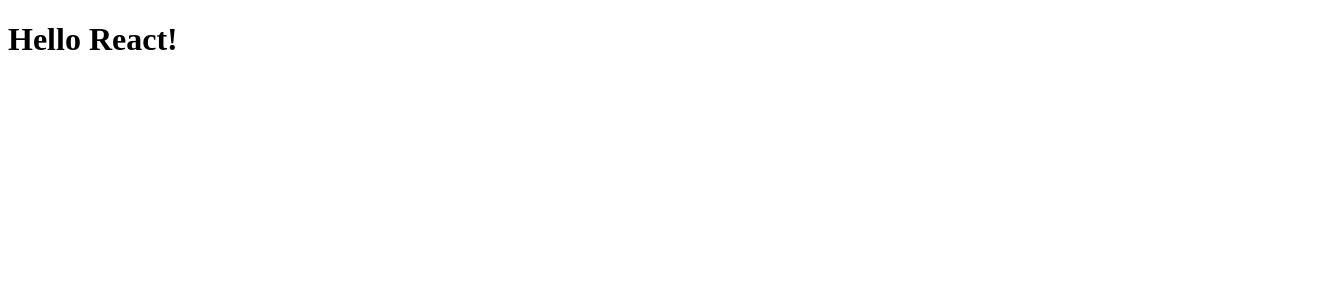
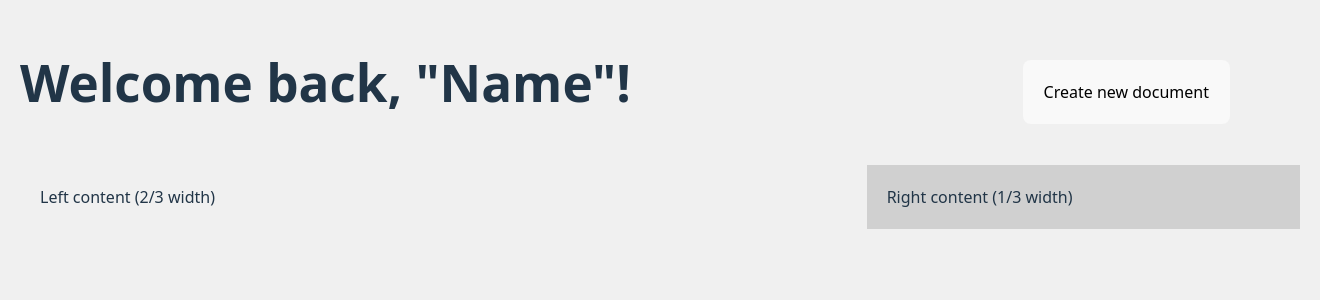
Before and after one commit to Oasis-NEU/f25-group-20, a React (Vite) app: page / in a window 1280 px wide. Shown: the top 300 px of the page, 1320 px wide, since content can reach past the window. Built offline with nearby package versions, Linux system fonts and the light colour scheme.

Commit message:
Created main page

```diff
--- a/src/App.jsx
+++ b/src/App.jsx
@@ -1,9 +1,40 @@
-function App() {
+import React from 'react';
+
+const App = () => {
   return (
-    <div className="App">
-      <h1>Hello World!</h1>
+    <div style={{ width: '100vw',      // full width of the window
+    height: '100vh',     // full height of the window
+    backgroundColor: '#f0f0f0',
+    padding: '20px'}}>
+      {/* Top bar */}
+      <div
+        style={{
+          display: 'flex',
+          justifyContent: 'space-between',
+          alignItems: 'flex-start',
+          marginTop: '0px',
+          marginBottom: '20px'
+        }}
+      >
+        <h1 style={{display: 'flex'}}>Welcome back, "Name"!</h1>
+        <button style = {{marginRight: "70px", marginTop: "40px", padding: "20px"}}>Create new document</button>
+      </div>
+
+      {/* Main content */}
+      <div style={{ display: 'flex', gap: '20px' }}>
+        <div style={{ flex: 2, backgroundColor: '#f0f0f0', padding: '20px' }}>
+          Left content (2/3 width)
+        </div>
+        <div style={{ flex: 1, backgroundColor: '#d0d0d0', padding: '20px' }}>
+          Right content (1/3 width)
+        </div>
+      </div>
     </div>
   );
-}
+};
+
+
+
+
 
 export default App;
--- a/src/main.jsx
+++ b/src/main.jsx
@@ -1,5 +1,11 @@
-import { createRoot } from 'react-dom/client'
+import React from 'react';
+import { createRoot } from 'react-dom/client';
+import App from './App';
+import './index.css'; // optional, for global styles
 
-createRoot(document.getElementById('root')).render(
-  <h1>Hello React!</h1>
-)
+const container = document.getElementById('root');
+const root = createRoot(container);
+
+root.render(
+  <App />
+);
```
